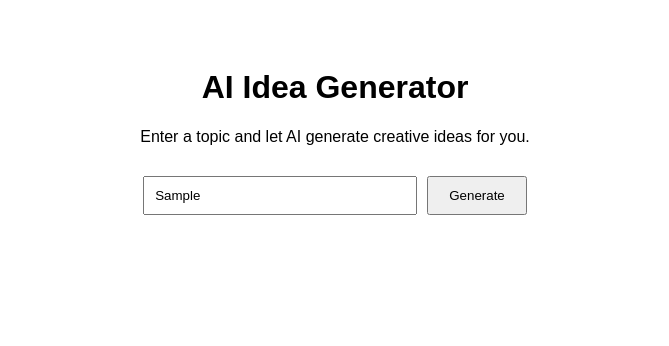
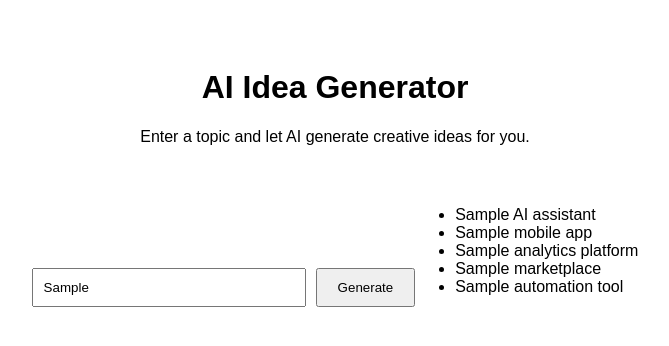
Before and after one commit to HoneyBadger6995/ai-idea-generator, a React (Vite) app in the folder ai-idea-generator/: page / in a window 1280 px wide. Both pictures are taken after typing "Sample" into the empty fields and a click on the button "Generate". Shown: the top 346 px of the page, without its empty margins (305-974 px from the left). Built offline with nearby package versions, Linux system fonts and the light colour scheme.

Commit message:
Render generated ideas list using React state

```diff
--- a/ai-idea-generator/src/components/IdeaGenerator.tsx
+++ b/ai-idea-generator/src/components/IdeaGenerator.tsx
@@ -2,9 +2,20 @@
 
 function IdeaGenerator() {
     const [topic, setTopic] = useState<string>("")
+    const [ideas, setIdeas] = useState<string[]>([])
 
     const handleGenerate = () => {
         console.log("Generating ideas for:", topic);
+
+        const mockIdeas = [
+            `${topic} AI assistant`,
+            `${topic} mobile app`,
+            `${topic} analytics platform`,
+            `${topic} marketplace`,
+            `${topic} automation tool`,
+        ]
+
+        setIdeas(mockIdeas)
     }
 
     return (
@@ -29,6 +40,12 @@
             >
                 Generate
             </button>
+
+            <ul style={{ marginTop: "30px", textAlign: "left", display: "inline-block" }}>
+                {ideas.map((idea, index) => (
+                    <li key={index}>{idea}</li>
+                ))}
+            </ul>
         </div>
     )
 }
```
Lines whose indentation alone changed are shown as unchanged.
